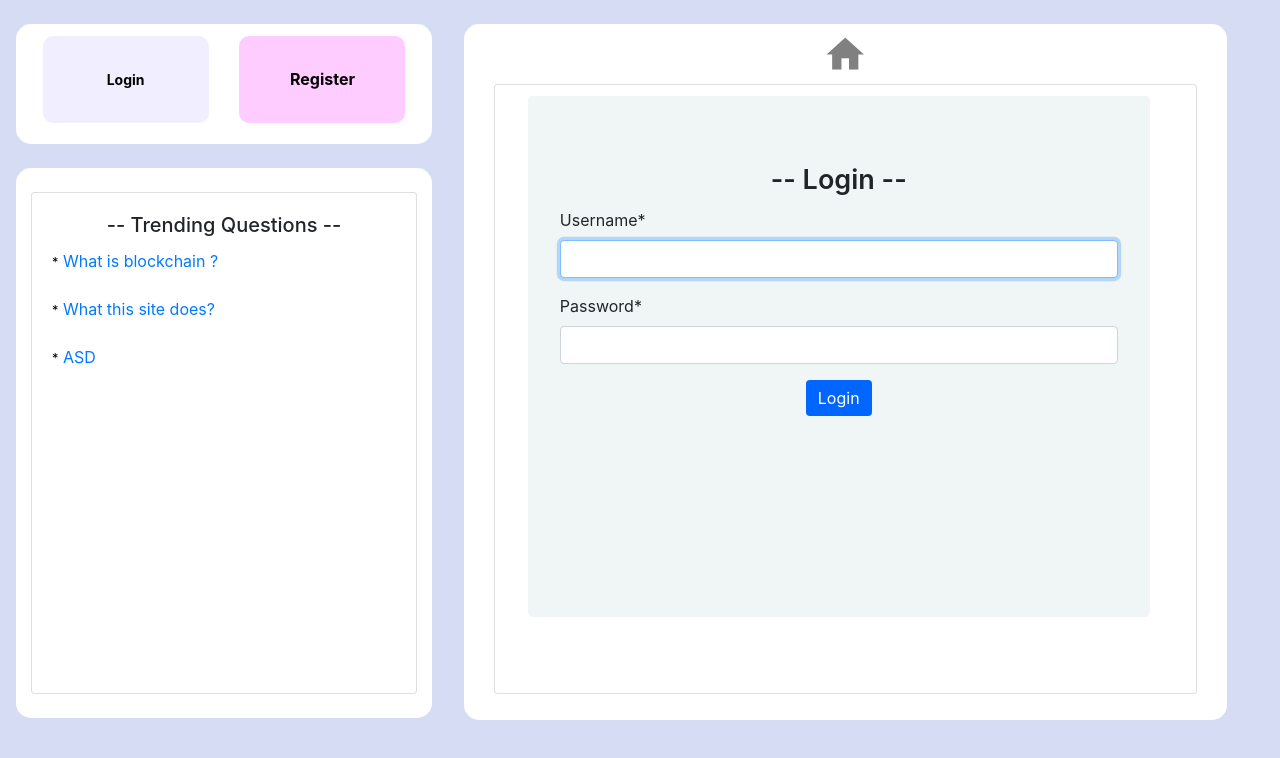
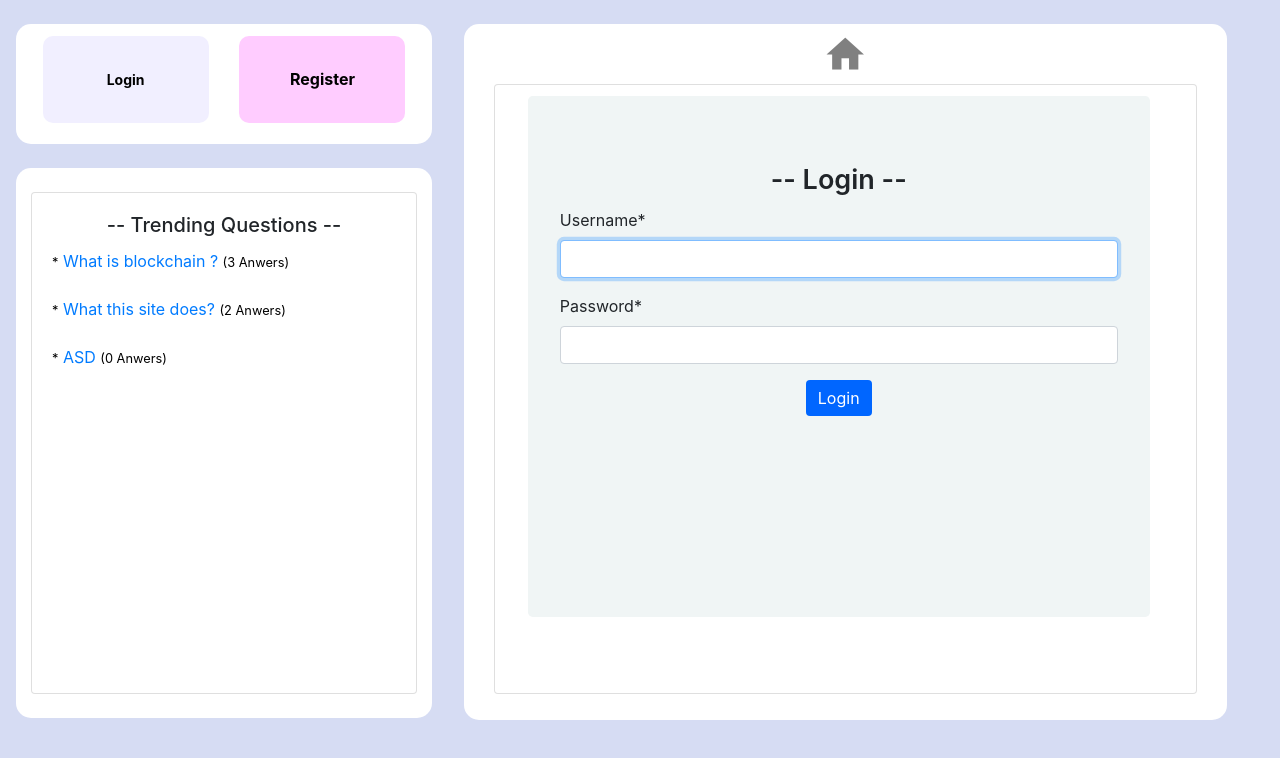
Before and after one commit to soninirav/qna_project, a Django app: page /login/ in a window 1280 px wide. Shown: the top 758 px of the page. Run offline with Django 3.2, Linux system fonts and the light colour scheme; data comes from the database, SQL or seed files in the repository; both versions use the stored data as it was after the commit; some libraries are stand-ins or nearby versions.

Commit message:
added answers count for trending questions

```diff
--- a/Question_App/context_processors.py
+++ b/Question_App/context_processors.py
@@ -12,6 +12,7 @@ def trending_question_context(request):
                 temp=[]
                 temp.append(i['id']) #id of question
                 temp.append(Question.objects.values('question').filter(id=i['id'])[0]['question'])
+                temp.append(Answer.objects.values('answer').filter(selected_question=i['id']).count())
                 if temp[0] not in [l[0] for l in list_of_trending_questions]:
                     list_of_trending_questions.append(temp)
                     #print('id=',temp[0])
@@ -21,6 +22,7 @@ def trending_question_context(request):
 
 
 
+
     return {
         'trending_question':list_of_trending_questions[:5] #only 5 question
     }
--- a/Question_App/templates/ui/base.html
+++ b/Question_App/templates/ui/base.html
@@ -109,7 +109,7 @@
 
                           <!--trending-question-->
                           {% for t in trending_question %}
-                            <a href="{% url 'question-detail' t.0 %}" style="text-decoration:none;"><p class="card-text"><small style="color:black;">*</small> {{ t.1 }}</p></a><br>
+                            <a href="{% url 'question-detail' t.0 %}" style="text-decoration:none;"><p class="card-text"><small style="color:black;">*</small> {{ t.1 }} <small style="color:black;">({{ t.2 }} Anwers)</small> </p></a><br>
                           {% endfor %}
 
                         </div>
--- a/qna_project/settings.py
+++ b/qna_project/settings.py
@@ -27,7 +27,7 @@ BASE_DIR = os.path.dirname(os.path.dirname(os.path.abspath(__file__)))
 SECRET_KEY = 'qqagl(!1d@637ff5ptgc_=i@6a2ft-r=i6@w9w_mpl*$o^=^iw'
 
 # SECURITY WARNING: don't run with debug turned on in production!
-DEBUG = True
+DEBUG = False
 ALLOWED_HOSTS = ['*']
 
 
```
Also changed, not shown: db.sqlite3.
